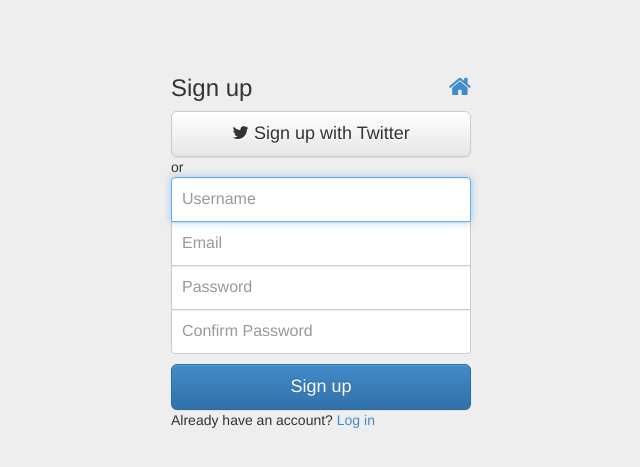
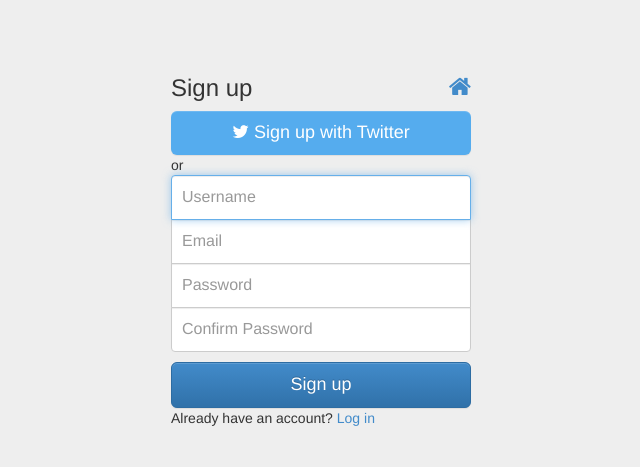
Before and after one commit to jkeat/fboil, a Flask app: page /signup in a window 1280 px wide. Shown: the top 467 px of the page, without its empty margins (319-959 px from the left). Run offline with Flask 2, Linux system fonts and the light colour scheme; some libraries are stand-ins or nearby versions.

Commit message:
twitter-btn

```diff
--- a/app/static/css/main.css
+++ b/app/static/css/main.css
@@ -33,4 +33,15 @@ a {
  * Various other styles
  ****************************************************************************/
 
+ .twitter-btn {
+ 	background: #55acee;
+ 	color: #fff;
+ 	text-shadow: none;
+ 	border: none;
+ }
+ .twitter-btn:hover, .twitter-btn:active, .twitter-btn:focus {
+ 	background: #449bdd;
+ 	color: #fff;
+ }
+
 /* Various other styles end */
```
